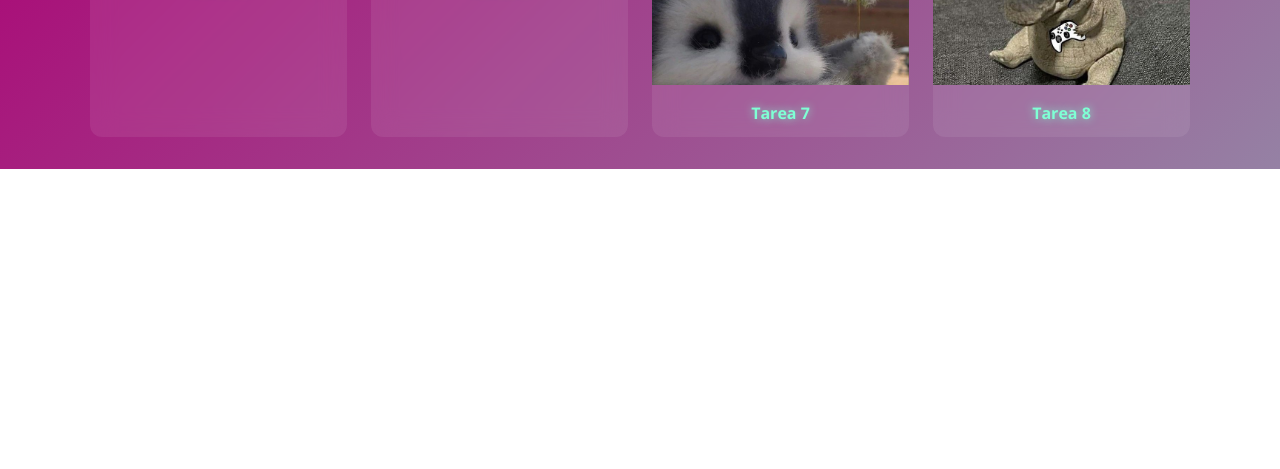
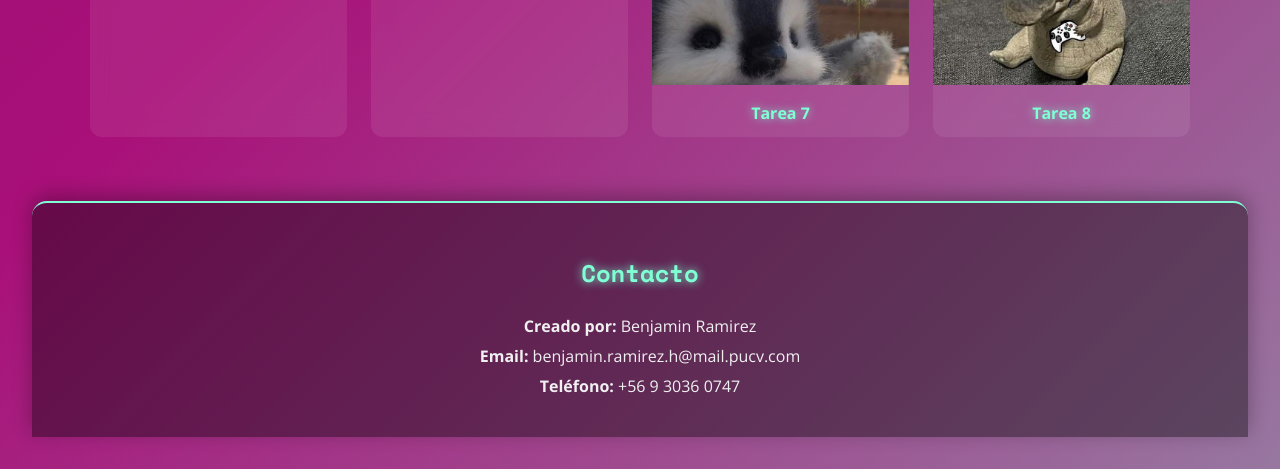
Before and after one commit to BenjaminR30/Sitiobenjamin, a plain HTML site: page index.html in a window 1280 px wide. Shown: the part 857-1326 px from the top of the page. Before the commit the page ends 1026 px from the top, so only its background shows below. Drawn offline with nearby package versions, Linux system fonts and the light colour scheme.

Commit message:
agregar footer de informacion

```diff
--- a/index.html
+++ b/index.html
@@ -105,6 +105,14 @@
         </div>
     </div>
 
+    <!-- Footer con contacto -->
+    <footer>
+        <h2>Contacto</h2>
+        <p><strong>Creado por:</strong> Benjamin Ramirez</p>
+        <p><strong>Email:</strong> benjamin.ramirez.h@mail.pucv.com</p>
+        <p><strong>Teléfono:</strong> +56 9 3036 0747</p>
+    </footer>
+
     <!-- Vincular JS externo -->
     <script src="script.js"></script>
 </body>
--- a/style.css
+++ b/style.css
@@ -296,3 +296,45 @@ body.dark-mode .tarjeta::after {
         font-size: 0.9em;
     }
 }
+
+/* ======================= */
+/* Footer de contacto (fijo, info) */
+/* ======================= */
+footer {
+    margin-top: 4em;
+    padding: 2em;
+    text-align: center;
+    background: rgba(0,0,0,0.4);
+    border-top: 2px solid aquamarine;
+    border-radius: 15px 15px 0 0;
+    box-shadow: 0 -5px 20px rgba(0,0,0,0.3);
+}
+
+footer h2 {
+    font-family: 'Space Mono', monospace;
+    color: aquamarine;
+    margin-bottom: 1em;
+    text-shadow: 0 0 10px aquamarine;
+}
+
+footer p {
+    margin: 0.5em 0;
+    color: #f0f0f0;
+    font-size: 1em;
+}
+
+/* Footer en Modo Oscuro */
+body.dark-mode footer {
+    background: rgba(255, 255, 255, 0.05);
+    border-top: 2px solid #0ff;
+    box-shadow: 0 -5px 20px rgba(0, 255, 255, 0.3);
+}
+
+body.dark-mode footer h2 {
+    color: #0ff;
+    text-shadow: 0 0 10px #0ff, 0 0 20px #09f;
+}
+
+body.dark-mode footer p {
+    color: #dcdcdc;
+}
```
